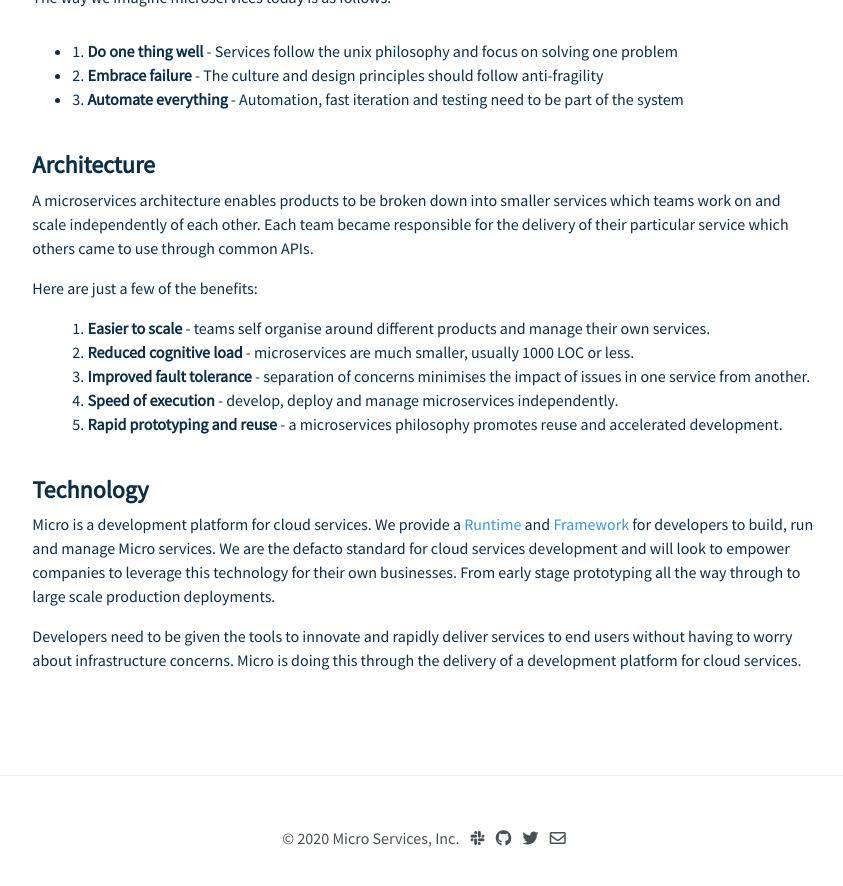
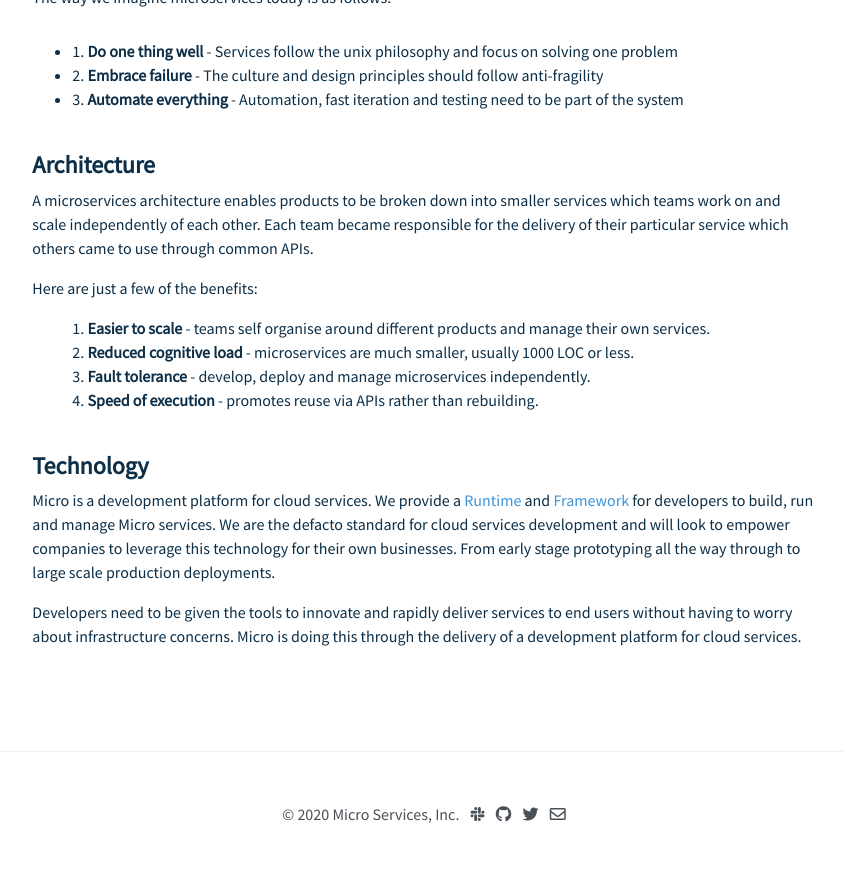
Before and after one commit to micro-community/go-micro-v2-doc, a Jekyll site: the page about/index.html, which Jekyll copies as it is, in a window 1280 px wide and 900 px high, scrolled down 820 px. Shown: the top 886 px of the window, without its empty margins (216-1059 px from the left). Built offline with Jekyll 4.4.1, drawn with Linux system fonts in a browser that asks for light colours; nearby versions of some CDN libraries.

Commit message:
Update go mod

```diff
--- a/about/index.html
+++ b/about/index.html
@@ -105,11 +105,9 @@
 
 			<li>2. <b>Reduced cognitive load</b> - microservices are much smaller, usually 1000 LOC or less.
 
-			<li>3. <b>Improved fault tolerance</b> - separation of concerns minimises the impact of issues in one service from another.</li>
+			<li>3. <b>Fault tolerance</b> - develop, deploy and manage microservices independently.</li>
 
-			<li>4. <b>Speed of execution</b> - develop, deploy and manage microservices independently.</li>
-
-			<li>5. <b>Rapid prototyping and reuse</b> - a microservices philosophy promotes reuse and accelerated development.</li>
+			<li>4. <b>Speed of execution</b> - promotes reuse via APIs rather than rebuilding.</li>
 			</ul>
 
 			<br>
```
